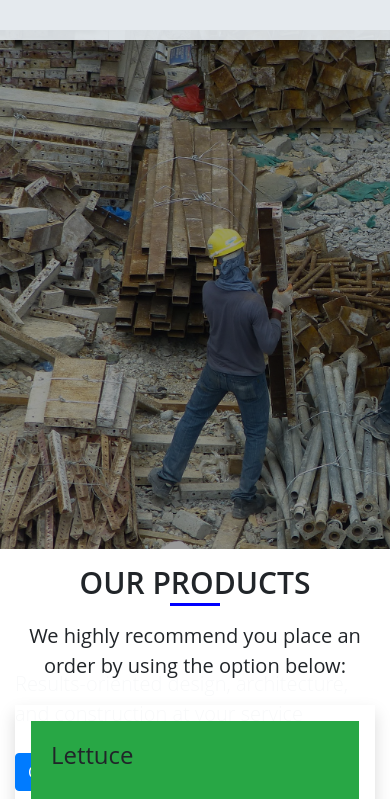
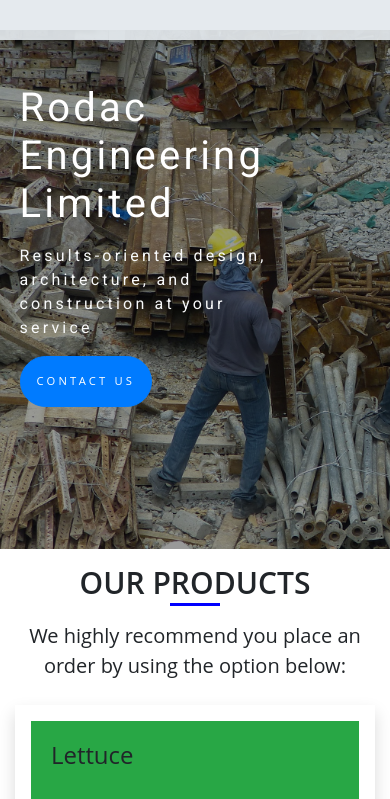
Before and after one commit to PrincessAisha/rodac-gatsby, a Gatsby site: page / in a window 390 px wide. Shown: the top 799 px of the page. Built offline with nearby package versions, Linux system fonts and the light colour scheme; Gatsby itself is replaced by a stand-in of ours.

Commit message:
carousel complete i guess

```diff
--- a/src/components/App.scss
+++ b/src/components/App.scss
@@ -22,6 +22,85 @@
   height: 65vh;
   width: 100%;
   object-fit: cover;
+}
+
+.textContainer {
+  position: absolute;
+  top: 15%;
+  padding-left: 5%;
+  letter-spacing: 0.2rem;
+}
+
+@media (max-width: 700px) {
+  .textContainer {
+    top: 10%;
+    // letter-spacing: normal;
+  }
+}
+
+.rodacSize {
+  font-size: 4rem;
+  font-family: "Roboto", sans-serif;
+  font-weight: 300;
+}
+
+@media (max-width: 700px) {
+  .rodacSize {
+    font-size: 2.5rem;
+  }
+}
+
+.m-top {
+  margin-top: 3rem;
+}
+
+.m-bottom {
+  margin-bottom: 3rem;
+}
+
+@import url("https://fonts.googleapis.com/css2?family=Roboto:wght@400&display=swap");
+.lead {
+  font-family: "Roboto", sans-serif;
+  font-size: 2rem;
+}
+
+@media (max-width: 700px) {
+  .lead {
+    font-size: 1rem;
+    margin-top: 0;
+  }
+
+  .m-top {
+    margin-top: 1rem;
+  }
+
+  .m-bottom {
+    margin-bottom: 1rem;
+  }
+}
+
+.maxWidth {
+  max-width: 80%;
+}
+
+.anchor {
+  text-decoration: none;
+}
+
+a:hover {
+  text-decoration: none;
+}
+
+.btn-round {
+  padding: 1.5rem;
+  border-radius: 100px;
+}
+
+@media (max-width: 700px) {
+  .btn-round {
+    font-size: 0.7rem;
+    padding: 1rem;
+  }
 }
 
 //end of new
--- a/src/components/Home/Carousel.js
+++ b/src/components/Home/Carousel.js
@@ -18,18 +18,23 @@
 
         <div className="container textContainer">
           <div className="homeText">
-            <h1 className="rodacSize text-white">Rodac Engineering Limited</h1>
-            <p className="lead text-light my-4">
+            <div className="maxWidth">
+              <h1 className="rodacSize text-white">
+                Rodac Engineering Limited
+              </h1>
+              <p className="lead text-light m-top m-bottom">
                 Results-oriented design, architecture, and construction at your
                 service
               </p>
+              {/* <p className="lead text-light m-bottom"> at your service</p> */}
               <a
                 href="#signup"
-              className="btn btn-large btn-primary page-scroll btn-round"
+                className="btn btn-large btn-primary btn-round"
                 data-aos="fade-up"
               >
                 CONTACT US
               </a>
+            </div>
           </div>
         </div>
       </div>
```
Lines whose indentation alone changed are shown as unchanged.
